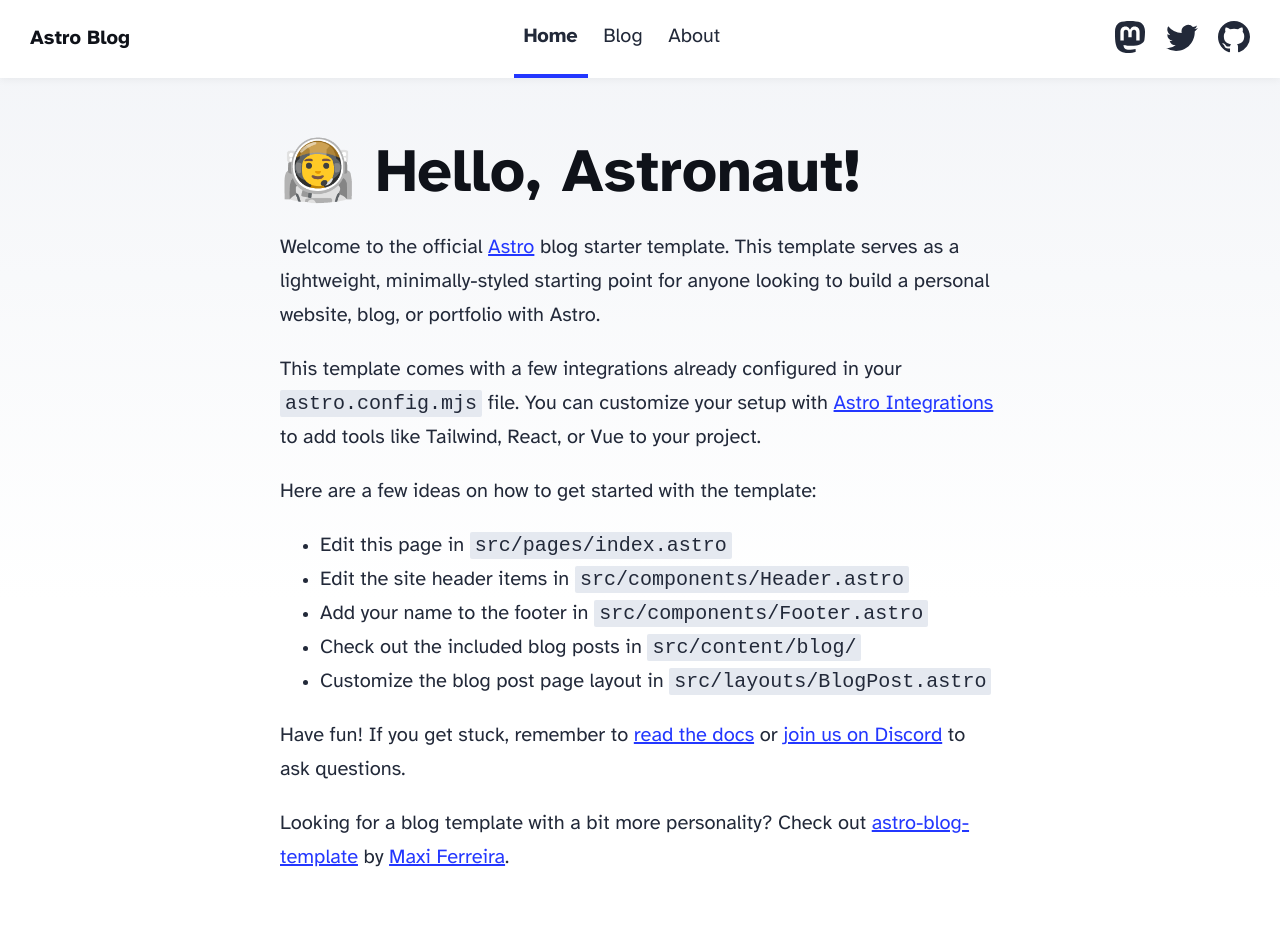
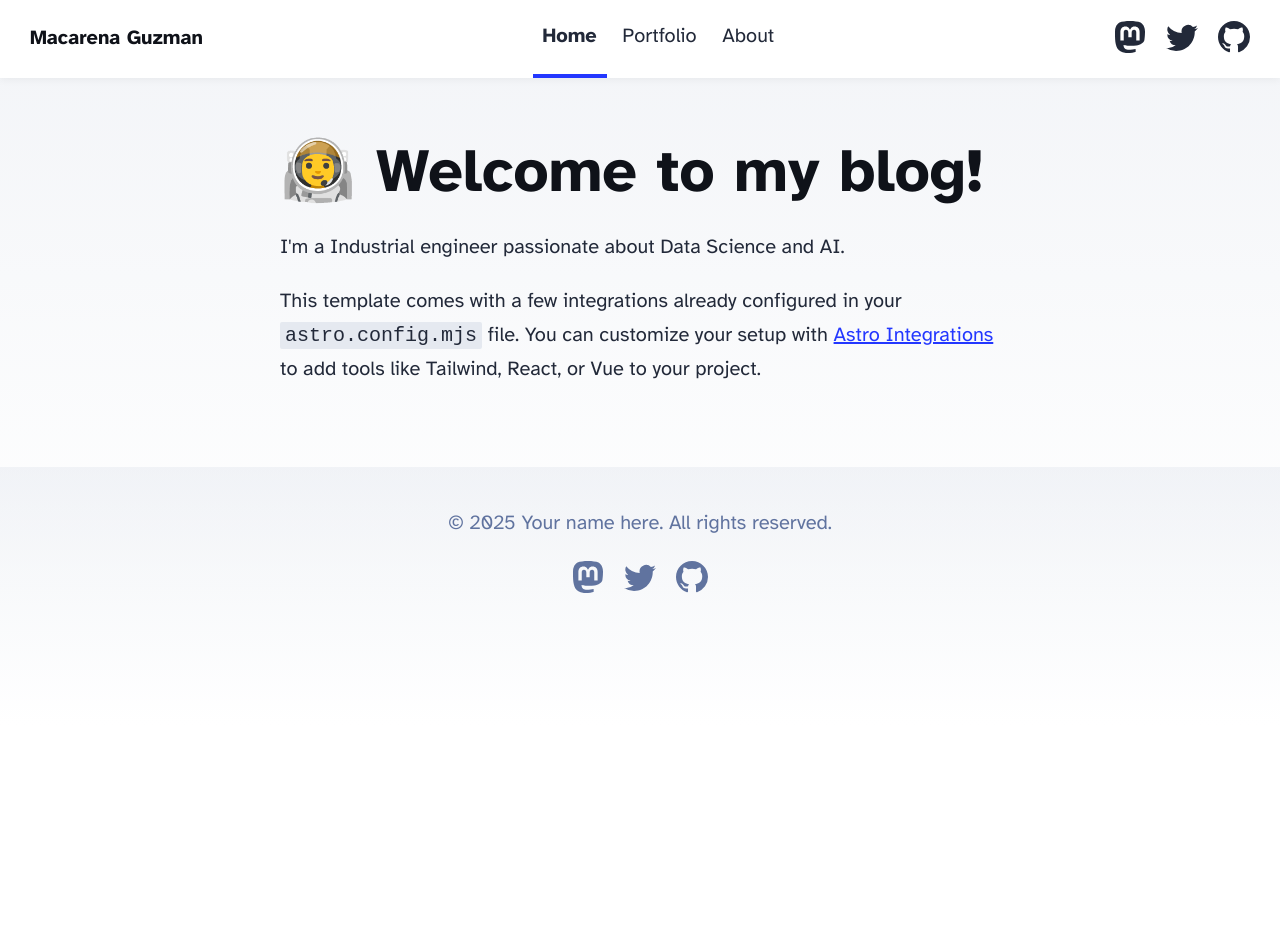
Before and after one commit to Macarena-g/newblog, an Astro site: page / in a window 1280 px wide. Shown: the top 952 px of the page. After the commit the page ends 800 px from the top, so only its background shows below. Built offline with nearby package versions, Linux system fonts and the light colour scheme; Astro itself is replaced by a stand-in of ours.

Commit message:
Initial commit

```diff
--- a/src/components/Header.astro
+++ b/src/components/Header.astro
@@ -8,7 +8,7 @@
 		<h2><a href="/">{SITE_TITLE}</a></h2>
 		<div class="internal-links">
 			<HeaderLink href="/">Home</HeaderLink>
-			<HeaderLink href="/blog">Blog</HeaderLink>
+			<HeaderLink href="/portfolio">Portfolio</HeaderLink>
 			<HeaderLink href="/about">About</HeaderLink>
 		</div>
 		<div class="social-links">
--- a/src/consts.ts
+++ b/src/consts.ts
@@ -1,5 +1,5 @@
 // Place any global data in this file.
 // You can import this data from anywhere in your site by using the `import` keyword.
 
-export const SITE_TITLE = 'Astro Blog';
+export const SITE_TITLE = 'Macarena Guzman';
 export const SITE_DESCRIPTION = 'Welcome to my website!';
--- a/src/pages/index.astro
+++ b/src/pages/index.astro
@@ -13,11 +13,9 @@
 	<body>
 		<Header />
 		<main>
-			<h1>🧑‍🚀 Hello, Astronaut!</h1>
+			<h1>🧑‍🚀 Welcome to my blog!</h1>
 			<p>
-				Welcome to the official <a href="https://astro.build/">Astro</a> blog starter template. This
-				template serves as a lightweight, minimally-styled starting point for anyone looking to build
-				a personal website, blog, or portfolio with Astro.
+				I'm a Industrial engineer passionate about Data Science and AI.
 			</p>
 			<p>
 				This template comes with a few integrations already configured in your
@@ -25,24 +23,6 @@
 				<a href="https://astro.build/integrations">Astro Integrations</a> to add tools like Tailwind,
 				React, or Vue to your project.
 			</p>
-			<p>Here are a few ideas on how to get started with the template:</p>
-			<ul>
-				<li>Edit this page in <code>src/pages/index.astro</code></li>
-				<li>Edit the site header items in <code>src/components/Header.astro</code></li>
-				<li>Add your name to the footer in <code>src/components/Footer.astro</code></li>
-				<li>Check out the included blog posts in <code>src/content/blog/</code></li>
-				<li>Customize the blog post page layout in <code>src/layouts/BlogPost.astro</code></li>
-			</ul>
-			<p>
-				Have fun! If you get stuck, remember to
-				<a href="https://docs.astro.build/">read the docs</a>
-				or <a href="https://astro.build/chat">join us on Discord</a> to ask questions.
-			</p>
-			<p>
-				Looking for a blog template with a bit more personality? Check out
-				<a href="https://github.com/Charca/astro-blog-template">astro-blog-template</a>
-				by <a href="https://twitter.com/Charca">Maxi Ferreira</a>.
-			</p>
 		</main>
 		<Footer />
 	</body>
```
Also changed, not shown: src/pages/portfolio/[...slug].astro (renamed from src/pages/blog/[...slug].astro), src/pages/portfolio/index.astro (renamed from src/pages/blog/index.astro).
